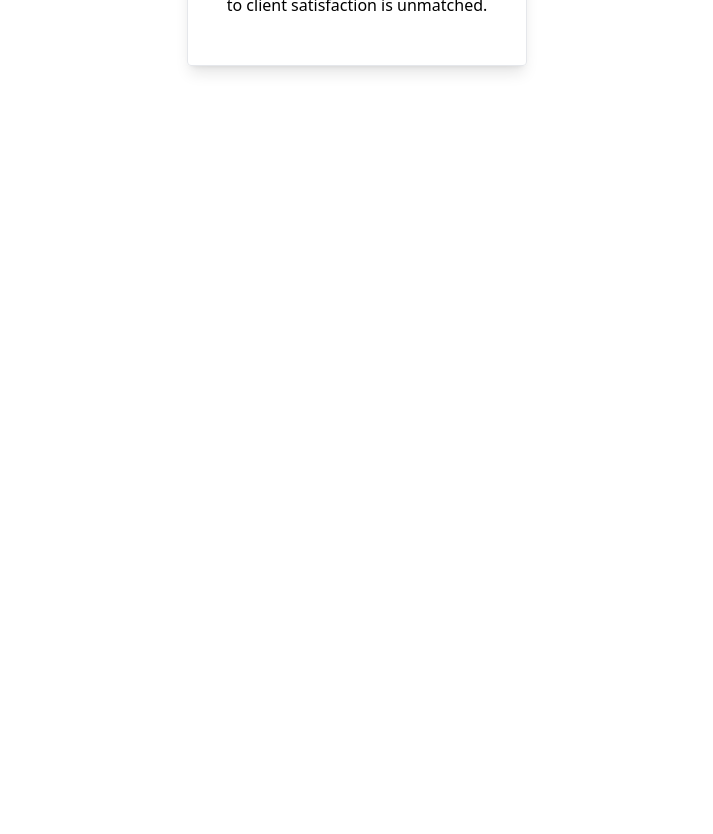
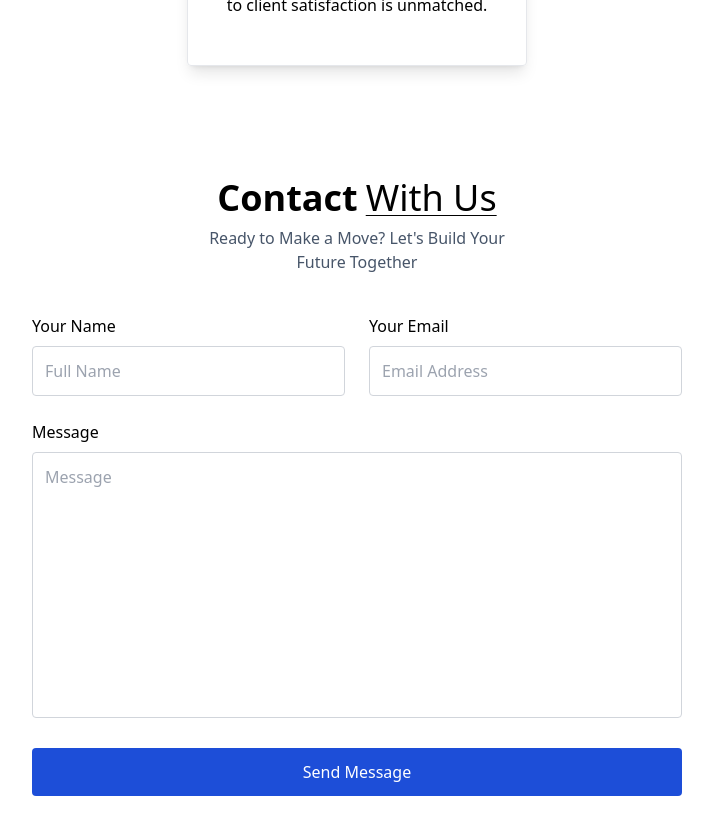
Before and after one commit to diegomillandev/real_estate, a React (Vite) app: page / in a window 1280 px wide. Shown: the part 3280-4114 px from the top of the page, without its empty margins (283-996 px from the left). Before the commit the page ends 3402 px from the top, so only its background shows below. Built offline with nearby package versions, Linux system fonts and the light colour scheme.

Commit message:
add contact section

```diff
--- a/src/App.jsx
+++ b/src/App.jsx
@@ -1,4 +1,5 @@
 import { About } from "./components/About";
+import { Contact } from "./components/Contact";
 import { Header } from "./components/Header";
 import { Projects } from "./components/Projects";
 import { Testimonials } from "./components/Testimonials";
@@ -10,6 +11,7 @@ export const App = () => {
       <About />
       <Projects />
       <Testimonials />
+      <Contact />
     </div>
   );
 };
--- /dev/null
+++ b/src/components/Contact/Contact.jsx
@@ -0,0 +1,55 @@
+import { Section, TitleSection } from "../shared";
+
+export const Contact = () => {
+  return (
+    <Section id="Contact">
+      <TitleSection
+        title="Contact"
+        highlight="With Us"
+        subtitle="Ready to Make a Move? Let's Build Your Future Together"
+      />
+      <form action="" className="w-full md:w-[650px] mt-10 ">
+        <div className="grid grid-cols-1 md:grid-cols-2 gap-6">
+          <div className="">
+            <label htmlFor="yourName" className="mb-2 block">
+              Your Name
+            </label>
+            <input
+              type="text"
+              id="yourName"
+              placeholder="Full Name"
+              className="w-full p-3 border border-gray-300 rounded"
+            />
+          </div>
+          <div className="">
+            <label htmlFor="yourEmail" className="mb-2 block">
+              Your Email
+            </label>
+            <input
+              type="email"
+              id="yourEmail"
+              placeholder="Email Address"
+              className="w-full p-3 border border-gray-300 rounded"
+            />
+          </div>
+          <div className="md:col-span-2">
+            <label htmlFor="message" className="mb-2 block">
+              Message
+            </label>
+            <textarea
+              name=""
+              id="message"
+              cols="30"
+              rows="10"
+              placeholder="Message"
+              className=" w-full p-3 border border-gray-300 rounded resize-none"
+            ></textarea>
+          </div>
+        </div>
+        <button className="w-full bg-blue-700 hover:bg-blue-600 text-white py-3 rounded font-medium mt-6">
+          Send Message
+        </button>
+      </form>
+    </Section>
+  );
+};
--- /dev/null
+++ b/src/components/Contact/index.js
@@ -0,0 +1 @@
+export * from "./Contact.jsx";
--- a/src/components/Header/Header.jsx
+++ b/src/components/Header/Header.jsx
@@ -10,13 +10,13 @@ export const Header = () => {
         </h2>
         <div className="mt-10 inline-flex gap-x-4">
           <a
-            href="#projects"
+            href="#Projects"
             className="py-2 px-4 rounded border transition-colors duration-150 border-white hover:bg-gray-50/10"
           >
             Projects
           </a>
           <a
-            href="#contact"
+            href="#Contact"
             className="py-2 px-4 rounded transition-colors duration-150 bg-blue-700 hover:bg-blue-600"
           >
             Contact Us
```
